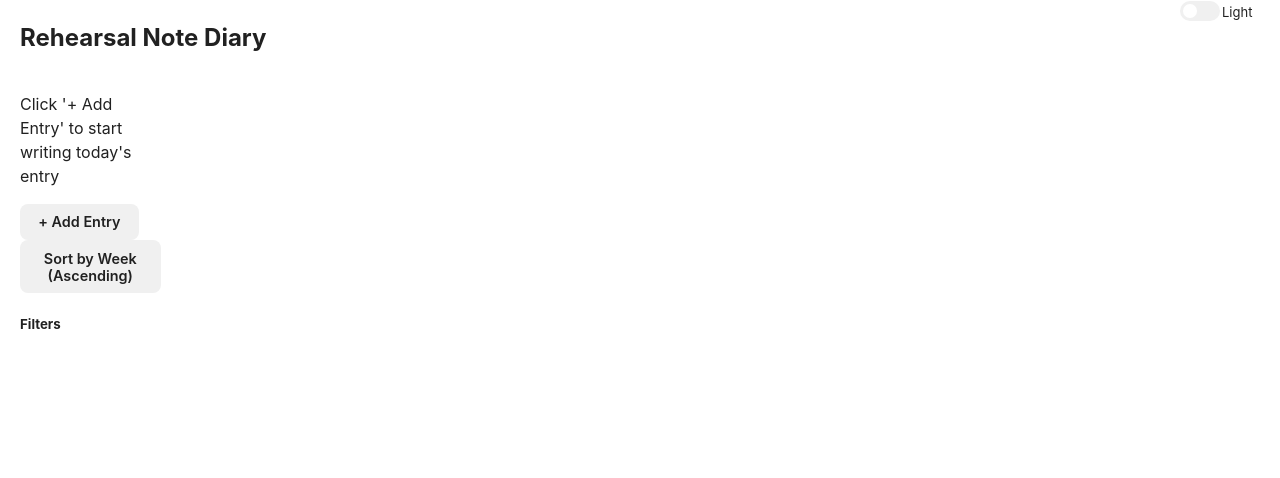
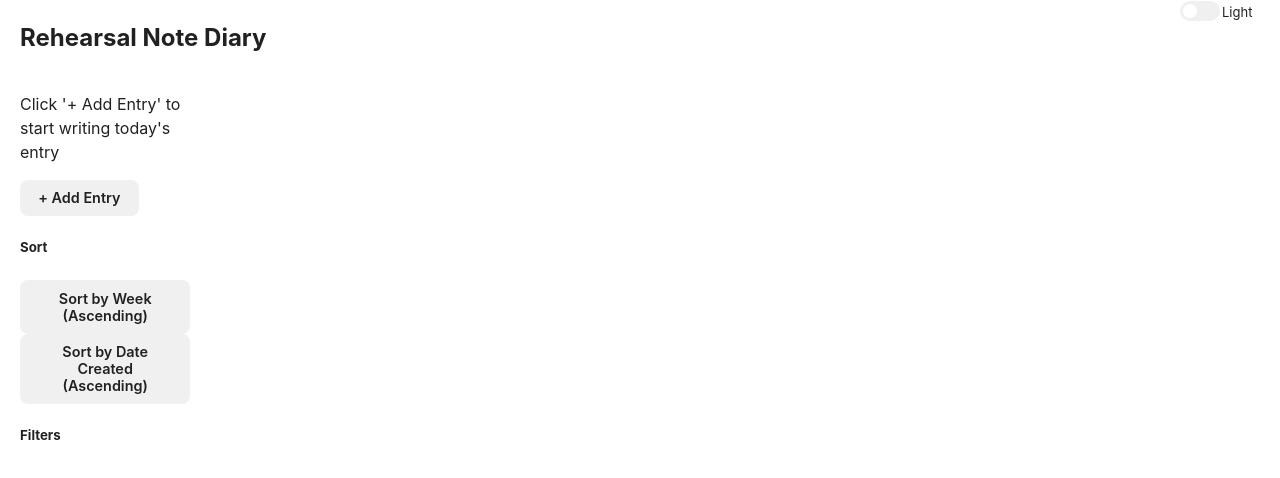
Before and after one commit to boblete/rehearsal-notebook, a React (Vite) app: page / in a window 1280 px wide. Shown: the top 478 px of the page. Built offline with nearby package versions, Linux system fonts and the light colour scheme; what @alwaysmeticulous/recorder-loader would draw is missing.

Commit message:
updating sort so it filter

```diff
--- a/src/App.css
+++ b/src/App.css
@@ -57,7 +57,9 @@ ul{
 .card {
   padding: 3em;
 }
-
+.selected{
+  border:1px solid #ffcc00 ;
+}
 .notebook-entry-container {
   /*background-color: #3e3e3a;  Paper-like background */
   /*border: 1px solid #ccc;  Subtle border */
--- a/src/App.jsx
+++ b/src/App.jsx
@@ -90,6 +90,7 @@ function App() {
   const [selectedDate, setSelectedDate] = useState(null);
   // Sort State and Logic
   const [sortDirection, setSortDirection] = useState('asc');
+  const [activeSort, setActiveSort] = useState(null);
 
 
   const [showForm, setShowForm] = useState(false);
@@ -208,9 +209,21 @@ function App() {
     setShowForm(false);
     setEntryToDelete(null);
   };
-  const handleSortToggle = () => {
+  const handleSortByWeekToggle = () => {
+    setActiveSort('week');
     setSortDirection(sortDirection === 'asc' ? 'desc' : 'asc');
   };
+    // Sort by Created Date State and Logic
+  const [sortByDateDirection, setSortByDateDirection] = useState('asc'); // Default to ascending
+  const handleSortByDateToggle = () => {
+      setActiveSort('date');
+
+
+    setSortByDateDirection(sortByDateDirection === 'asc' ? 'desc' : 'asc')
+
+  }
+ // const handleSortByDateToggle = () => setSortByDateDirection(sortByDateDirection === 'asc' ? 'desc' : 'asc');
+
 
   const sortedEntries = [...entries].sort((a, b) => {
     const weekA = a.week;
@@ -221,6 +234,17 @@ function App() {
     } else {
       return weekB - weekA;
     }
+  }).sort((a, b) => {
+    // Sort by timestamp (date created)
+    const dateA = a.timeStamp;
+    const dateB = b.timeStamp;
+
+    if (sortByDateDirection === 'asc') {
+      return dateA - dateB; // Ascending order (oldest first)
+    } else {
+      return dateB - dateA; // Descending order (newest first)
+    }
+
   });
 
   return (
@@ -255,9 +279,13 @@ function App() {
 
           </div>
             <div className="sort-button-container">
-                <button onClick={handleSortToggle}>
-                    Sort by Week ({sortDirection === 'asc' ? 'Ascending' : 'Descending'})
+            <h5>Sort</h5>
+                <button onClick={handleSortByWeekToggle}
+                  className={activeSort === 'week' ? 'selected' : ''}>Sort by Week ({sortDirection === 'asc' ? 'Ascending' : 'Descending'})
                 </button>
+                    <button onClick={handleSortByDateToggle}
+                      className={activeSort === 'date' ? 'selected' : ''}>Sort by Date Created ({sortByDateDirection === 'asc' ? 'Ascending' : 'Descending'})
+                    </button>
             </div>
               <h5>Filters</h5>
               {getUniqueWeeks().map((date) => (
```
